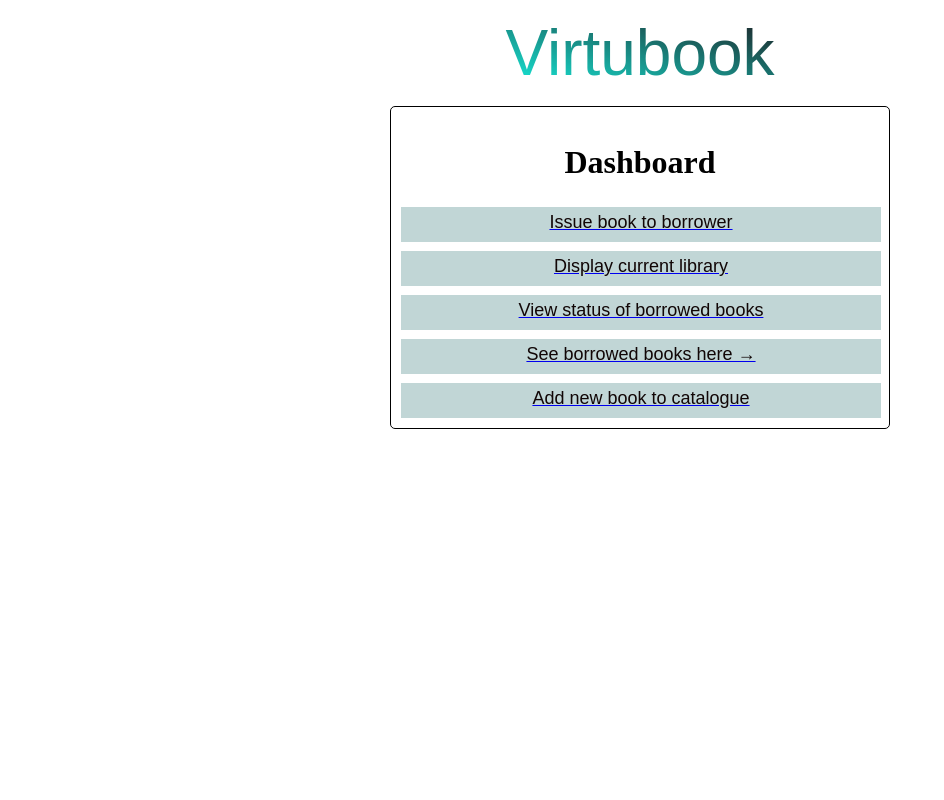
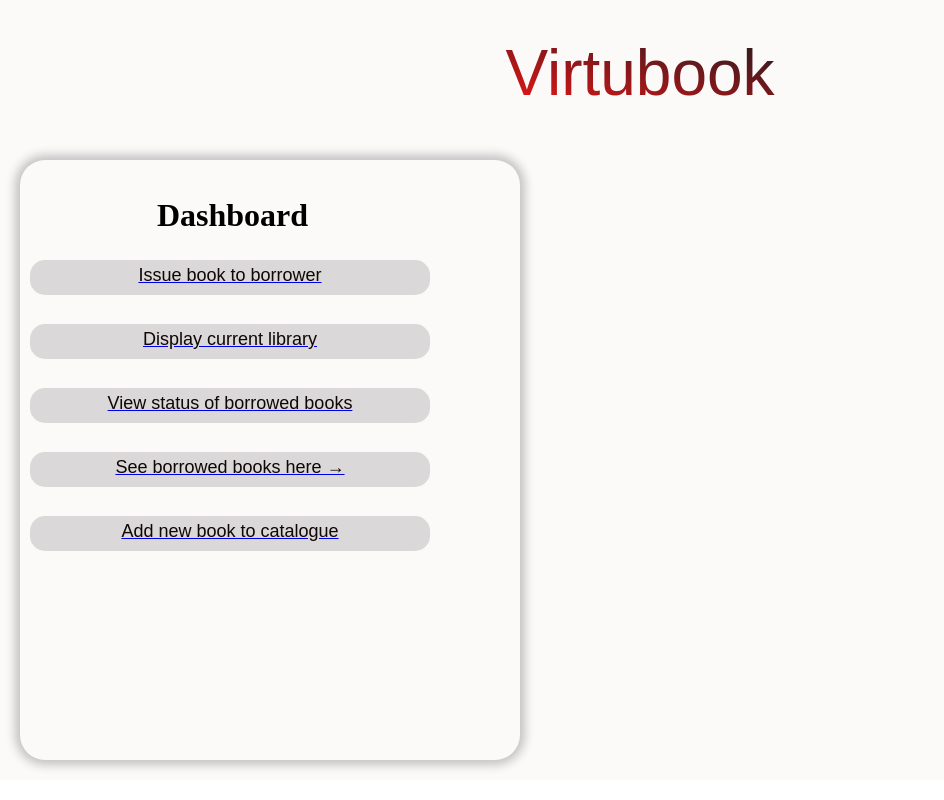
Before and after one commit to GabrielW13Nai/Virtubook, a React (Create React App) app in the folder client/: page / in a window 1280 px wide. Shown: the whole page, without its empty margins (0-944 px from the left). Built offline with nearby package versions, Linux system fonts and the light colour scheme.

Commit message:
Much progress

```diff
--- a/client/src/App.css
+++ b/client/src/App.css
@@ -43,9 +43,17 @@
   }
 }
 
+.page-container{
+  border: transparent;
+  padding: 20px;
+  background-color: rgb(252, 249, 249);
+
+
+}
+
 .Btn-book {
   padding: 5px;
-  background-color: rgba(3, 86, 86, 0.245);
+  background-color: rgba(110, 111, 111, 0.245);
   color: rgb(17, 6, 6);
   width: 480px;
   height: 35px;
@@ -59,30 +67,33 @@
 }
 
 .bookoptions{
-  border: 1px solid ;
   border-radius: 5px;
   padding: 10px;
-  display:inline-block;
+  display:inline-flexbox;
   width: 500px;
+  margin-top: 50px;
+  box-shadow: 0 0 10px 5px rgba(194, 192, 192, 0.96);
+  border-radius: 25px;
+  min-height: 75vh;
   /* margin-right: 46.5em; */
 }
 
 .Btn-book:hover{
-  background-color:rgba(61, 6, 164, 0.936);
+  background-color:rgba(164, 6, 56, 0.936);
 }
 
 .shade{
   font-size: 4em;
   display: in-line;
   font-family: fantasy;
-  background-image: linear-gradient(to bottom left,#060308e7, #15f2e0);
+  background-image: linear-gradient(to bottom left,#060308e7, #f21515);
   color: transparent;
   background-clip: text;
   -webkit-background-clip: text;
 
 }
 
-#addbook{
+.addbook{
   border: 1px solid;
   border-radius: 10px;
   display: inline-block;
@@ -118,7 +129,6 @@
   } */
 
   .book-details{
-    display:inline-block;
     padding: 10px;
     border: 0;
     border-radius: 5px;
@@ -126,12 +136,19 @@
     min-width: 350px;
     vertical-align: bottom;
     margin: 10px;
-
+    display: inline-block;
   }
 
-  .dashboard{
+  /* .routes-ctn{
+
+
+
+  } */
+
+  .dashboard-title{
     font-family: cursive;
     font-size: 32px;
+    margin-right: 75px;
   }
 
   .book-textstyle{
@@ -151,3 +168,21 @@
   min-width: 30px;
   font-family: cursive;
 }
+
+.Btn-books {
+  padding: 5px;
+  background-color: rgba(110, 111, 111, 0.245);
+  color: rgb(17, 6, 6);
+  width: 400px;
+  height: 35px;
+  font-family: fantasy;
+  font-size: large;
+  margin-top: 0.5em;
+  display:grid;
+  border: none;
+  border-radius: 15px;
+  text-decoration-line: none;
+}
+.Btn-books:hover{
+  background-color:rgba(164, 6, 56, 0.936);
+}
--- a/client/src/App.js
+++ b/client/src/App.js
@@ -5,20 +5,20 @@ import BookList from './Pages/BookList';
 import AddBook from './Pages/AddBook';
 import Home from './Pages/Home';
 import { Switch, Route } from 'react-router-dom';
+// import Search from './components/Search';
 
 function App() {
 
 
   return (
     <div className="App">
-
-      {/* <NavLink to="/books" ></NavLink> */}
-
+      <div className='page-container'>
+      <div>
       <p> <span className='shade'>Virtubook</span></p>
-
-
+      </div>
+      <div className='dashboard-ctn'>
+        <div className='routes-ctn'>
           <Switch>
-        {/* <Route path='/' element={<ListOfBooks />} /> */}
             <Route exact path='/'> <Home /> </Route>
             <Route exact path='/addbook'> <AddBook /> </Route>
             <Route exact path='/books'><BookList /></Route>
@@ -26,11 +26,14 @@ function App() {
   {/* <Route path='/bookdisplay' element={<ListOfBooks />} />
   <Route path='/bookview' element={<ListOfBooks />} />
   <Route path='/bookupdate' element={<ListOfBooks />} /> */}
+            </Switch>
+      </div>
+      </div>
+      {/* <div className='search'>
+        <Search />
 
-
-
-      </Switch>
-
+      </div> */}
+      </div>
     </div>
 
 
--- a/client/src/components/BookAdd.js
+++ b/client/src/components/BookAdd.js
@@ -45,7 +45,7 @@ function BookAdd(){
 
     return (
         <>
-                <form id="addbook" onSubmit={handleSubmit}>
+                <form className="addbook" onSubmit={handleSubmit}>
                     <label>Book Title</label>
                     <input
                     type="text"
--- a/client/src/components/Header.js
+++ b/client/src/components/Header.js
@@ -9,13 +9,13 @@ return(
     <>
 
     <div className="bookoptions">
-     <h2 className="dashboard">Dashboard</h2>
-     <Link to='/borrowstatus'><button className= "Btn-book">Issue book to borrower</button></Link>
-     <Link to='/books'><button className= "Btn-book">Display current library</button></Link>
-     <Link to='/borrowstatus'><button className= "Btn-book">View status of borrowed books</button></Link>
-     <Link to='/seeborrowed'><button className= "Btn-book">See borrowed books here &rarr;</button></Link>
+     <h2 className="dashboard-title">Dashboard</h2>
+     <Link to='/borrowstatus'><button className= "Btn-books">Issue book to borrower</button></Link><br></br>
+     <Link to='/books'><button className= "Btn-books">Display current library</button></Link><br></br>
+     <Link to='/borrowstatus'><button className= "Btn-books">View status of borrowed books</button></Link><br></br>
+     <Link to='/seeborrowed'><button className= "Btn-books">See borrowed books here &rarr;</button></Link><br></br>
      <Link to='/addbook'>
-        <button className="Btn-book">Add new book to catalogue</button>
+        <button className="Btn-books">Add new book to catalogue</button>
     </Link>
 
      </div>
--- a/client/src/components/ListOfBooks.js
+++ b/client/src/components/ListOfBooks.js
@@ -3,6 +3,7 @@ import { useState } from "react";
 import { useEffect } from "react";
 import { Link } from 'react-router-dom';
 import BookRemove from './BookRemove';
+// import Search from './Search';
 
 function ListOfBooks(){
     const [books, setBooks] = useState([])
@@ -19,6 +20,9 @@ function ListOfBooks(){
     return (
     <>
     <Link to="/"><button className="Btn-book">Back to Dashboard</button></Link>
+    {/* <div>
+        <Search books={books}/>
+    </div> */}
     <h1>Here are some books to choose from:</h1>
     {books.map(book => (
         <>
--- /dev/null
+++ b/client/src/components/Search.js
@@ -0,0 +1,53 @@
+// import React, { useState } from "react";
+
+// function Search( {books} ){
+//     const [searchBook, setSearchBook] = useState("")
+
+//     const filtered = books.filter(book => {
+//         return(
+//             book.title.toLowerCase().includes(searchBook.toLowerCase()) ||
+//             book.author.toLowerCase().includes(searchBook.toLowerCase()) ||
+//             book.publisher.toLowerCase().includes(searchBook.toLowerCase()) ||
+//             book.year_published.toLowerCase().includes(searchBook.toLowerCase())
+//         )
+//     }
+//     )
+
+//     return(
+//         <div className="search-ctn">
+//             <div className="search-txtbx">
+//                 <label htmlFor="Search">Search</label>
+//                     <input
+//                     className="Search"
+//                     type="text"
+//                     placeholder="Search for book with keywords..."
+//                     onChange={e=> setSearchBook(e.target.value)}/>
+//             </div>
+
+//             {filtered.map(book=>{
+//                 return(
+//                     <section className="bookreturn">
+//                         <div>
+//                             <img
+//                             src={book.img_url}
+//                             alt="Not found"
+//                             width="400"
+//                             height="450"
+//                             />
+
+//                         </div>
+//                         <div className='book-textstyle'>
+//                             <label>Title: {book.title} </label> <br/>
+//                             <label>Author: {book.author}</label> <br/>
+//                             <label>Publisher:{book.publisher} </label> <br/>
+//                             <label>Year Published: {book.year_published} </label> <br/>
+//                             <label>Category: {book.category} </label>
+//                         </div>
+//                     </section>
+//                 )
+//             })}
+//         </div>
+//     )
+// }
+
+// export default Search
```
Also changed, not shown: client/src/components/Scroll.js (added, +12 -0 lines). Lines whose indentation alone changed are shown as unchanged.
